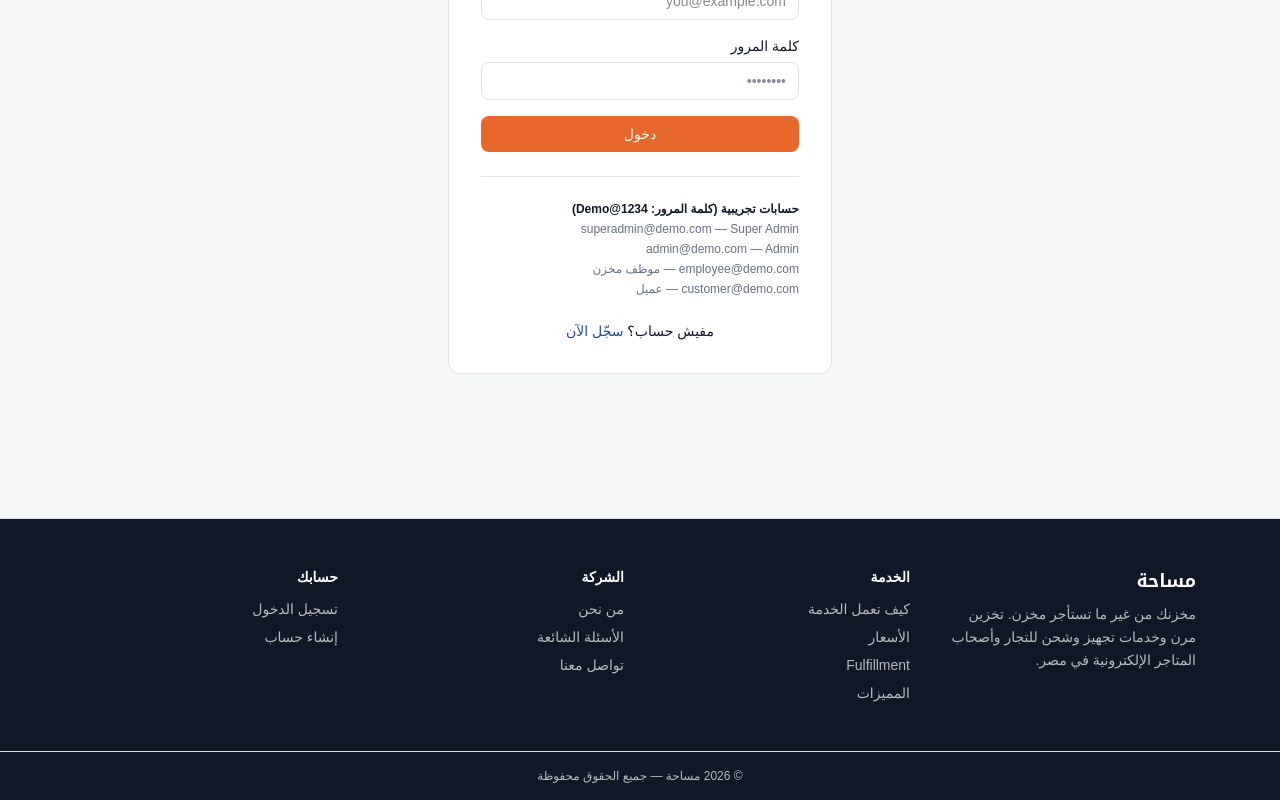
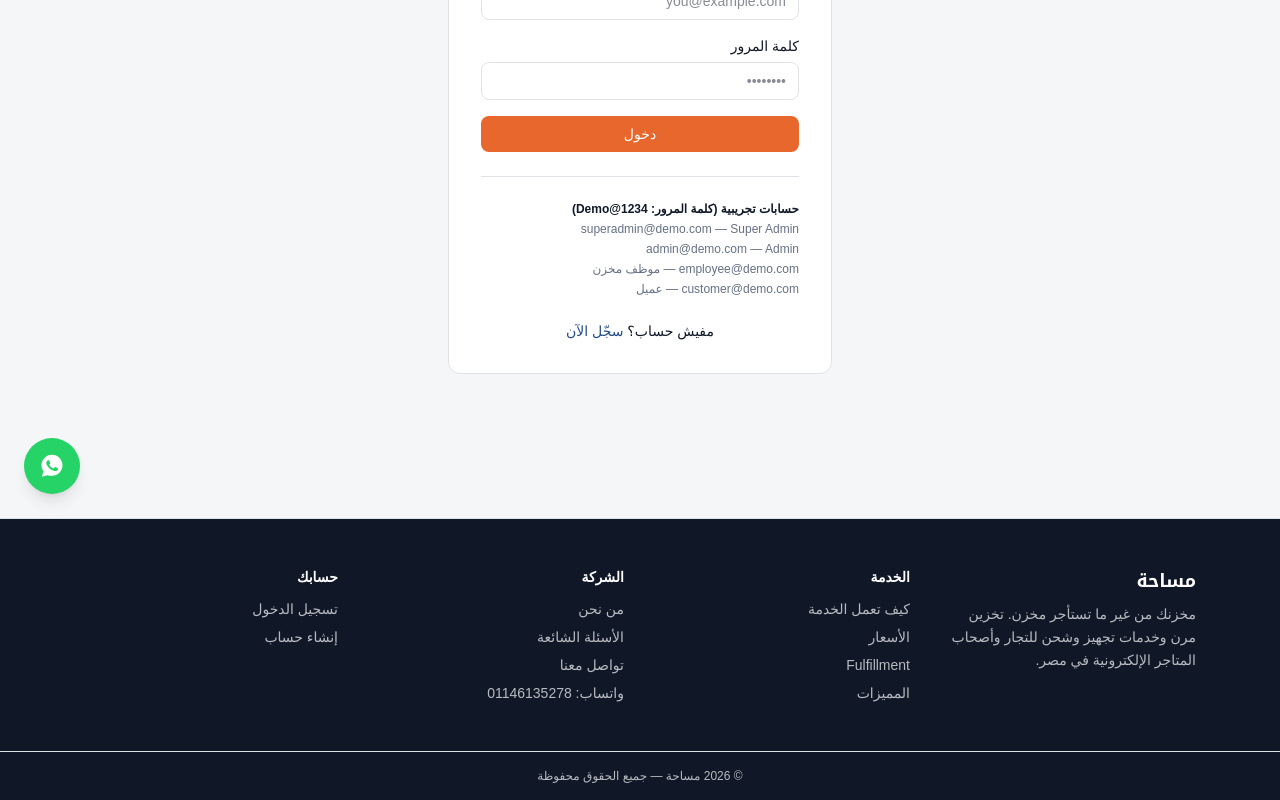
Before and after one commit to ahmedamer9099000-create/stockme-storage-platform, a Next.js app: page /login in a window 1280 px wide. Shown: the part 282-1082 px from the top of the page. Built offline with nearby package versions, Linux system fonts and the light colour scheme.

Commit message:
Add WhatsApp floating button and footer link

```diff
--- a/src/components/site/chrome.tsx
+++ b/src/components/site/chrome.tsx
@@ -1,5 +1,8 @@
 import Link from "next/link";
 import { Button } from "@/components/ui";
+
+const WHATSAPP_NUMBER = "201146135278";
+const WHATSAPP_LINK = `https://wa.me/${WHATSAPP_NUMBER}`;
 
 const nav = [
   { href: "/how-it-works", label: "كيف تعمل الخدمة" },
@@ -37,6 +40,17 @@ export function SiteHeader() {
   );
 }
 
+export function WhatsAppButton() {
+  const label = "تواصل معنا على واتساب";
+  return (
+    <a href={WHATSAPP_LINK} target="_blank" rel="noopener noreferrer" aria-label={label} className="fixed bottom-6 left-6 z-50 flex items-center justify-center w-14 h-14 rounded-full bg-[#25D366] text-white shadow-lg hover:scale-105 transition-transform">
+      <svg viewBox="0 0 32 32" fill="currentColor" className="w-7 h-7">
+        <path d="M16.001 3C9.373 3 4 8.373 4 15.001c0 2.652.874 5.104 2.352 7.084L4.4 28.4l6.48-1.926A11.94 11.94 0 0 0 16.001 27C22.629 27 28 21.629 28 15.001 28 8.373 22.629 3 16.001 3Zm6.55 17.19c-.276.777-1.61 1.484-2.213 1.575-.567.084-1.278.12-2.06-.13-.474-.15-1.083-.35-1.865-.688-3.283-1.418-5.427-4.72-5.591-4.941-.164-.222-1.34-1.78-1.34-3.395 0-1.615.849-2.41 1.15-2.741.3-.33.655-.412.874-.412.219 0 .437.002.628.011.202.01.472-.077.738.563.276.66.94 2.276 1.023 2.44.082.164.137.356.027.578-.11.222-.164.356-.328.548-.164.192-.345.43-.492.577-.164.164-.335.343-.144.673.192.33.85 1.404 1.826 2.276 1.255 1.121 2.313 1.468 2.643 1.632.33.164.522.137.715-.082.192-.219.822-.958 1.041-1.288.219-.33.437-.274.738-.164.3.109 1.906.9 2.233 1.064.328.164.546.246.628.383.082.137.082.792-.192 1.569Z" />
+      </svg>
+    </a>
+  );
+}
+
 export function SiteFooter() {
   return (
     <footer className="border-t border-line bg-ink text-white/70 mt-20">
@@ -60,6 +74,7 @@ export function SiteFooter() {
             <li><Link href="/about" className="hover:text-white">من نحن</Link></li>
             <li><Link href="/faq" className="hover:text-white">الأسئلة الشائعة</Link></li>
             <li><Link href="/contact" className="hover:text-white">تواصل معنا</Link></li>
+            <li><a href={WHATSAPP_LINK} target="_blank" rel="noopener noreferrer" className="hover:text-white">واتساب: 01146135278</a></li>
           </ul>
         </div>
         <div>
@@ -71,6 +86,7 @@ export function SiteFooter() {
         </div>
       </div>
       <div className="border-t border-white/10 py-4 text-center text-xs">© {new Date().getFullYear()} مساحة — جميع الحقوق محفوظة</div>
+      <WhatsAppButton />
     </footer>
   );
 }
```
